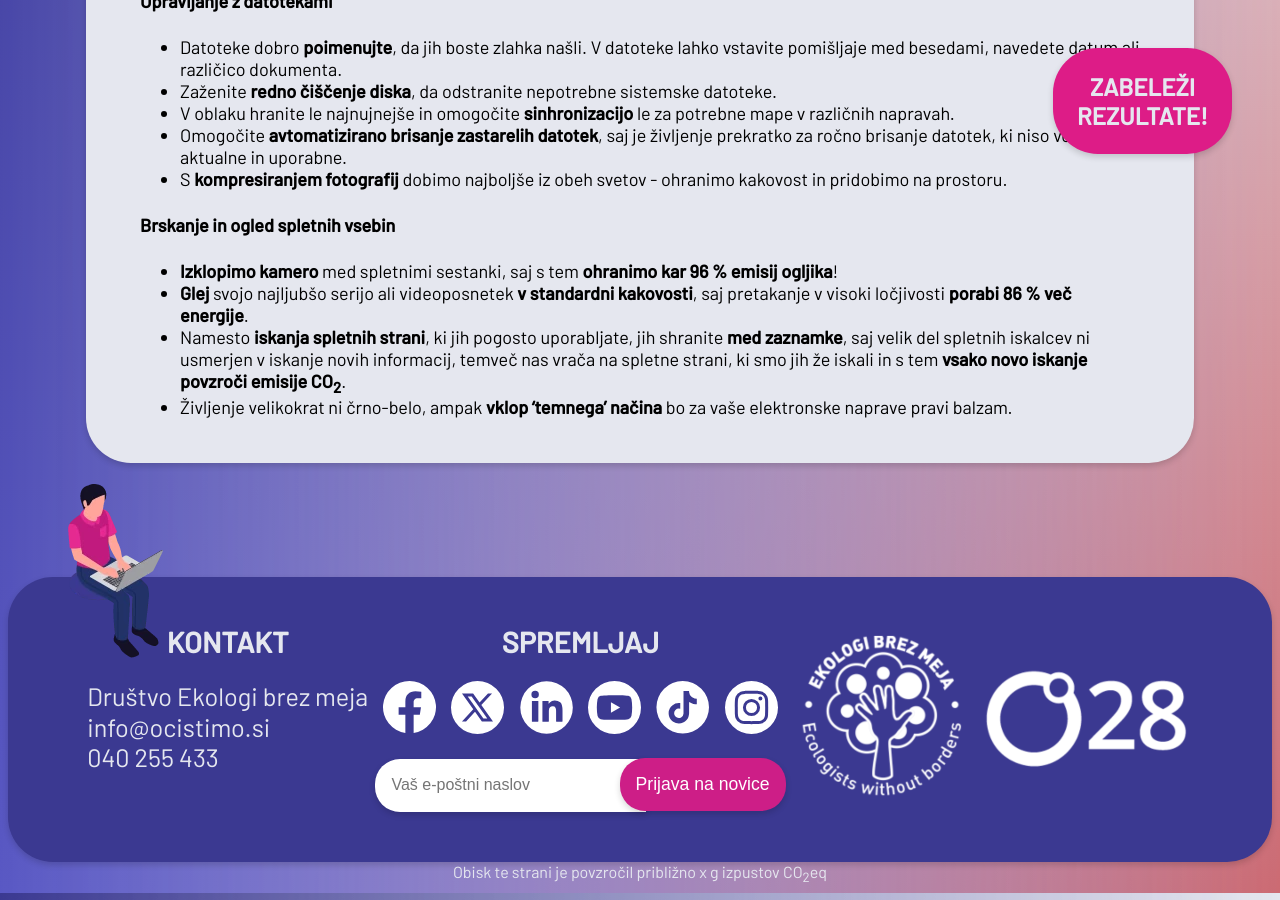
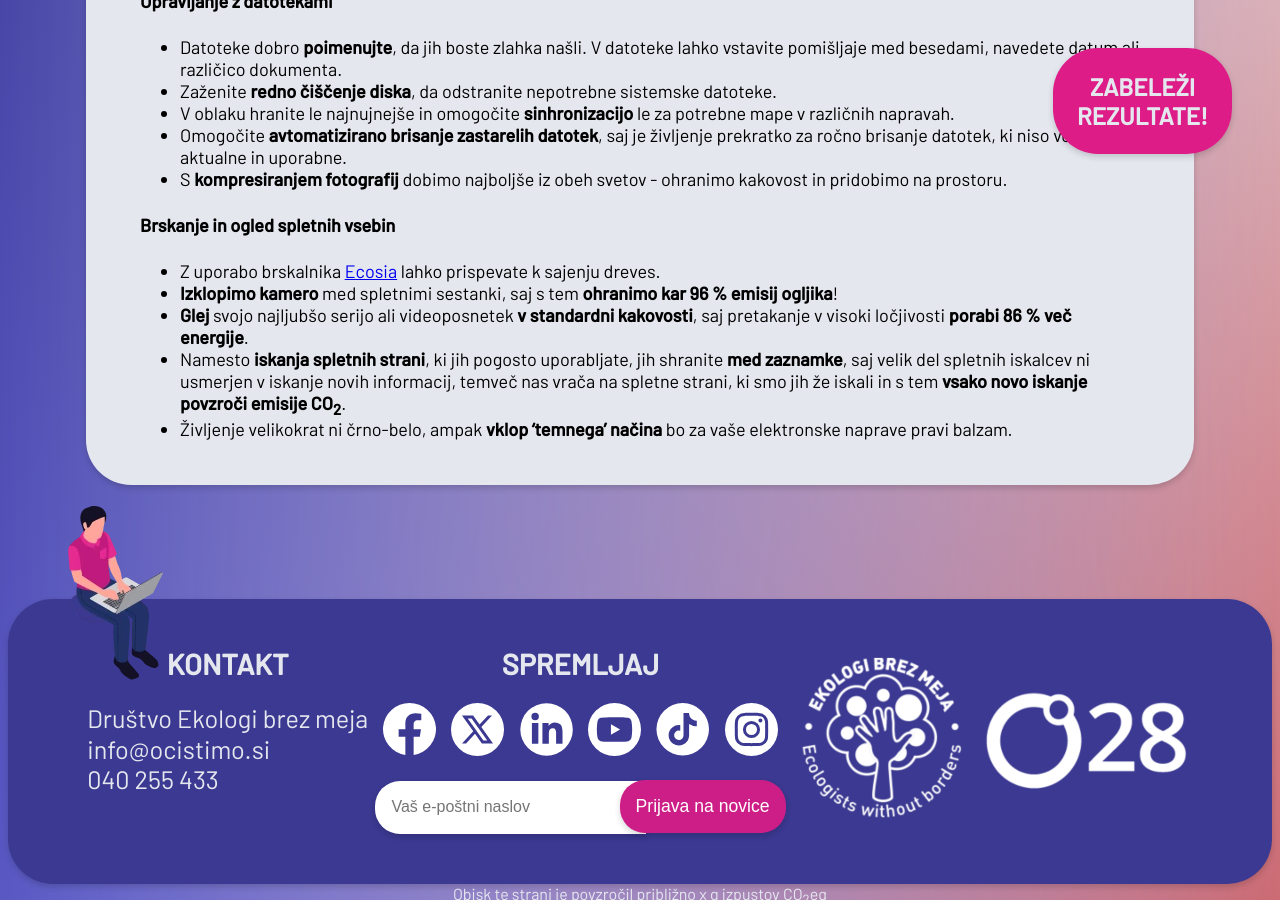
Before and after one commit to ewba/dcd-si, a Jekyll site: the page built from ohranjanje-dobrih-navad.md, in a window 1280 px wide and 900 px high, scrolled down 709 px. Built offline with Jekyll 4.4.1, drawn with Linux system fonts in a browser that asks for light colours.

Commit message:
Update ohranjanje-dobrih-navad.md

```diff
--- a/ohranjanje-dobrih-navad.md
+++ b/ohranjanje-dobrih-navad.md
@@ -23,6 +23,7 @@ V hitrem življenjskem tempu je digitalna prisotnost ključna za naše vsakodnev
 - S **kompresiranjem fotografij** dobimo najboljše iz obeh svetov - ohranimo kakovost in pridobimo na prostoru.
 
 #### Brskanje in ogled spletnih vsebin
+- Z uporabo brskalnika [Ecosia](https://www.ecosia.org/) lahko prispevate k sajenju dreves.
 - **Izklopimo kamero** med spletnimi sestanki, saj s tem **ohranimo kar 96 % emisij ogljika**!
 - **Glej** svojo najljubšo serijo ali videoposnetek **v standardni kakovosti**, saj pretakanje v visoki ločjivosti **porabi 86 % več energije**.
 - Namesto **iskanja spletnih strani**, ki jih pogosto uporabljate, jih shranite **med zaznamke**, saj velik del spletnih iskalcev ni usmerjen v iskanje novih informacij, temveč nas vrača na spletne strani, ki smo jih že iskali in s tem **vsako novo iskanje povzroči emisije CO<sub>2</sub>**.
```
